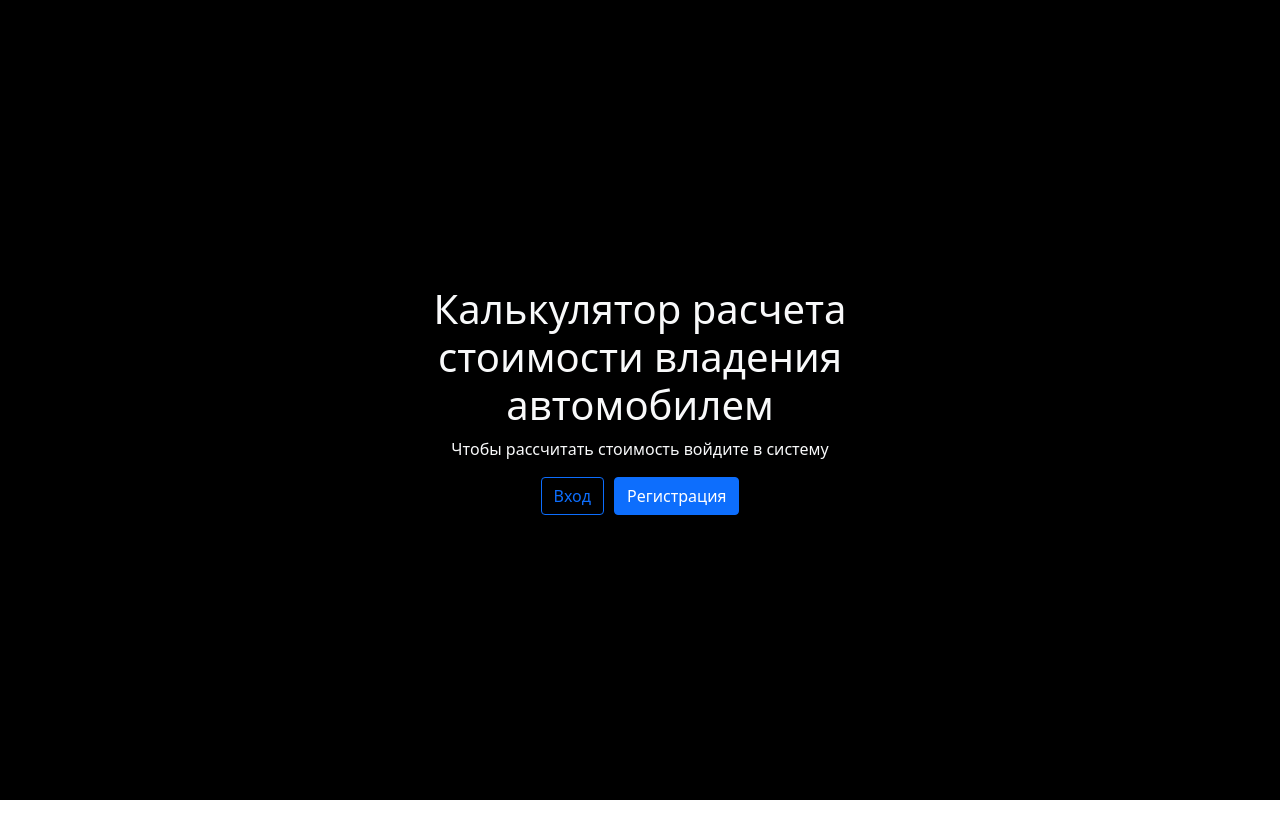
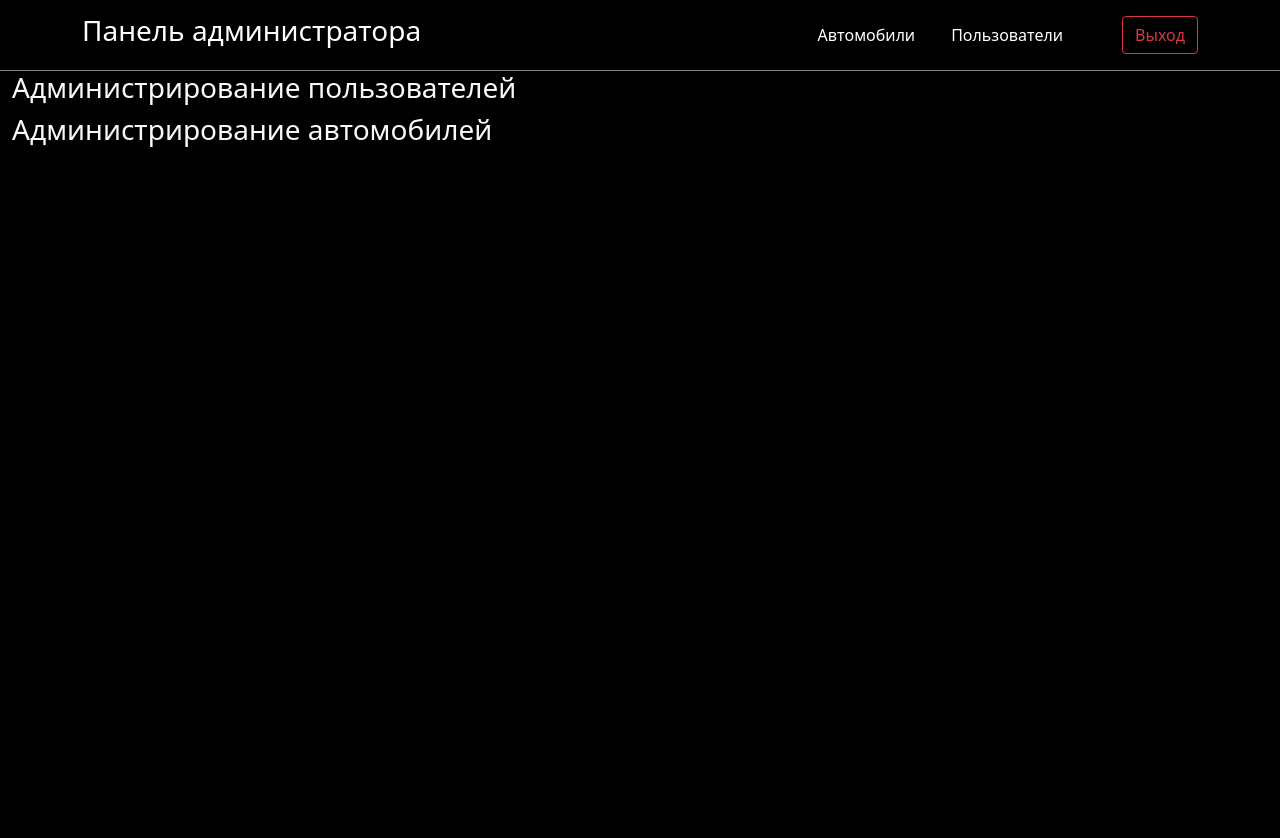
Before and after one commit to vadya02/CostCalculator, a React (Create React App) app in the folder front/: page /Admin in a window 1280 px wide. Shown: the top 838 px of the page. Before the commit the page ends 800 px from the top, so only its background shows below. Built offline with nearby package versions, Linux system fonts and the light colour scheme.

Commit message:
09.11.23

```diff
--- a/front/src/components/Static/AdminPage.js
+++ b/front/src/components/Static/AdminPage.js
@@ -10,6 +10,7 @@ import { observer } from 'mobx-react';
 import { useNavigate } from 'react-router-dom';
 import { useContext } from 'react';
 import { Container, Row, Col, Button } from 'react-bootstrap';
+import Header from './Header';
 const AdminPage = observer(({Store, UserName, showOptions}) =>{
   const navigate = useNavigate();
     useEffect(() => {
@@ -26,7 +27,7 @@ const AdminPage = observer(({Store, UserName, showOptions}) =>{
             },
           })
             .then(response => {
-              Store.login(); // Если токен валиден, устанавливаем состояние авторизации
+              // Store.login(); // Если токен валиден, устанавливаем состояние авторизации
             })
             .catch(error => {
               console.log('Ошибка проверки авторизации:', error);
@@ -57,18 +58,25 @@ const AdminPage = observer(({Store, UserName, showOptions}) =>{
   return (
 
     <div className='bg-black text-light'>
+      <Header Store={AuthStore} showOptionsAdmin={true}/>
+
+      <Container fluid className="" style={{height: '100vh'}}>
+        <Row className="me-1">
+          <Col md={8} className="pe-10">
+            <h3>Администрирование пользователей</h3>
 
 
-      <Container fluid className="" style={{height: '100vh'}}>
-      <Row className="h-100 justify-content-center align-items-center">
-        <Col md={6} className="text-center">
-          <h1>Калькулятор расчета стоимости владения автомобилем</h1>
-          <p>Чтобы рассчитать стоимость войдите в систему</p>
-          <Button style={{marginRight:'10px'}} variant="outline-primary" className="login" data-toggle='modal' data-target='#modalAuth' onClick={ ()=>{handleModalAuthActiveOpen(); console.log(isModalAuthActive)}}>Вход</Button>
-          <Button variant="primary" className="signup" onClick={ ()=>{handleModalRegActiveOpen()}}>Регистрация</Button>
-        </Col>
-      </Row>
-    </Container>
+
+          </Col>
+        </Row>
+        <Row className="">
+          <Col md={8} className="pe-10">
+            <h3>Администрирование автомобилей</h3>
+
+
+          </Col>
+        </Row>
+      </Container>
       <ModalAuth Store={Store} showModal = {isModalAuthActive} handleModalClose = {handleModalAuthActiveClose} openRegClick={handleModalRegActiveOpen}/>
       <ModalReg Store={Store} showModal = {isModalRegActive} handleModalClose = {handleModalRegActiveClose} openAuthClick={handleModalAuthActiveOpen}/>
 
--- a/front/src/components/Static/Header.js
+++ b/front/src/components/Static/Header.js
@@ -11,7 +11,7 @@ import { useContext } from 'react';
 import logo from '../../img/logo.png'
 import { Button } from 'react-bootstrap';
 import { useNavigate } from 'react-router-dom';
-const Header = observer(({Store, UserName, showOptions, showBack, showBackAbout, showBackList}) =>{
+const Header = observer(({Store, UserName, showOptions, showOptionsAdmin, showBack, showBackAbout, showBackList}) =>{
     let navigate = useNavigate();
     const [isModalAuthActive, setIsModalAuthActive] = useState(false)
     const [isModalRegActive, setIsModalRegActive] = useState(false)
@@ -47,7 +47,7 @@ const Header = observer(({Store, UserName, showOptions, showBack, showBackAbout,
             },
           })
             .then(response => {
-              Store.login(); // Если токен валиден, устанавливаем состояние авторизации
+            //   Store.login(); // Если токен валиден, устанавливаем состояние авторизации
             })
             .catch(error => {
               console.log('Ошибка проверки авторизации:', error);
@@ -63,10 +63,13 @@ const Header = observer(({Store, UserName, showOptions, showBack, showBackAbout,
         <header className="navbar navbar-expand-lg navbar-dark" style={{borderBottom:'1px solid gray'}}>
         <div className="container container">
             {/* <a className="navbar-brand mr-4">АвтоСтат <p style={{fontSize: '12px'}}>сервис по расчету <br/>стоимости владения авто</p></a> */}
-            <div className="navbar-brand mr-4">
-                <img src={logo}/>
-                <p style={{fontSize: '12px'}}>сервис по расчету <br/>стоимости владения авто</p>
-            </div>
+
+            {!showOptionsAdmin && (
+                <div className="navbar-brand mr-4">
+                    <img src={logo}/>
+                    <p style={{fontSize: '12px'}}>сервис по расчету <br/>стоимости владения авто</p>
+                </div>
+            )}
             {showBack && (
                 <Button id="navbarNav">
                     <Link  style={{color: 'white', textDecoration: "none"}} to="/about" id='navbarNav' className='nav-item'>На главную</Link>
@@ -112,6 +115,7 @@ const Header = observer(({Store, UserName, showOptions, showBack, showBackAbout,
 
             {Store.isAuthenticated && showOptions && (
             <>
+
                 <button
                     className="navbar-toggler"
                     type="button"
@@ -149,6 +153,49 @@ const Header = observer(({Store, UserName, showOptions, showBack, showBackAbout,
                 </div>
             </>
             )}
+
+            {showOptionsAdmin && (
+            <>
+                <div className="navbar-brand mr-4">
+                    <h3>Панель администратора</h3>
+                </div>
+                <button
+                    className="navbar-toggler"
+                    type="button"
+                    data-bs-toggle="collapse"
+                    data-bs-target="#navbarNav"
+                    aria-controls="navbarNav"
+                    aria-expanded="false"
+                    aria-label="Toggle navigation"
+                >
+                <span className="navbar-toggler-icon"></span>
+                </button>
+                <div className="collapse navbar-collapse justify-content-end " id="navbarNav">
+                    <ul className="navbar-nav text-center navbar">
+                        <li className="nav-item" style={{paddingRight: '10px'}}>
+                            <Button variant="transparent">
+                                <Link style={{color: 'white', textDecoration: "none"}} to="/CarList" id='navbarNav' className='nav-item'>Автомобили</Link>
+                            </Button>
+                        </li>
+                        <li className="nav-item" style={{paddingRight: '10px'}}>
+                            <Button variant="transparent">
+                                <Link style={{color: 'white', textDecoration: "none"}} to="/calculator" id='navbarNav' className='nav-item'>Пользователи</Link>
+                            </Button>
+                        </li>
+                        <li className="nav-item" style={{paddingRight: '10px'}}>
+                            <Button variant="transparent">
+                                <Link style={{color: 'white', textDecoration: "none"}} to="/ListOfMOdels" id='navbarNav' className='nav-item'></Link>
+                            </Button>
+                        </li>
+                        <li className="nav-item">
+
+                        <p>{UserName}</p>
+                        </li>
+                        <Button variant="btn btn-outline-danger" onClick={HandleQuit}>Выход</Button>
+                    </ul>
+                </div>
+            </>
+            )}
         </div>
         </header>
         <ModalAuth Store={Store} showModal = {isModalAuthActive} handleModalClose = {handleModalAuthActiveClose} openRegClick={handleModalRegActiveOpen}/>
```
